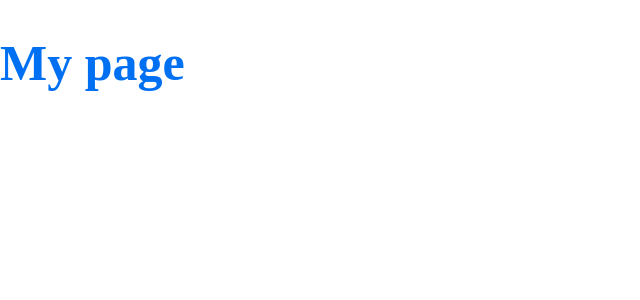
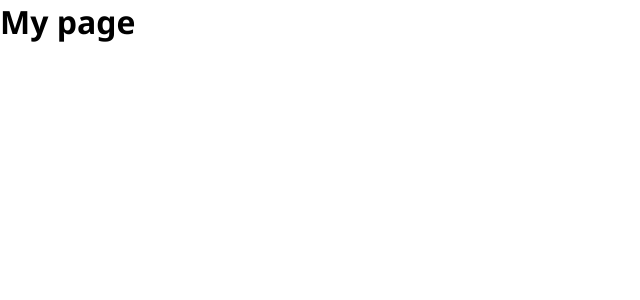
Before and after one commit to akadot/dotdev-webpage, a Next.js app: page / in a window 1280 px wide. Shown: the top 300 px of the page, without its empty margins (0-640 px from the left). Built offline with nearby package versions, Linux system fonts and the light colour scheme.

Commit message:
:tada: Starting Files

```diff
--- /dev/null
+++ b/components/GlobalStyle/index.js
@@ -0,0 +1,21 @@
+import { createGlobalStyle } from "styled-components";
+
+const GlobalStyle = createGlobalStyle`
+*{
+	padding: 0;
+	margin: 0;
+	outline: 0;
+	box-sizing: border-box;
+}
+
+html,body{
+	height: 100vh;
+	font-family: 'Segoe UI', Tahoma, Geneva, Verdana, sans-serif;
+}
+
+a, button, li{
+	text-decoration: none;
+}
+`;
+
+export default GlobalStyle;
--- a/pages/_app.js
+++ b/pages/_app.js
@@ -1,26 +1,10 @@
-import { createGlobalStyle, ThemeProvider } from 'styled-components'
-
-const GlobalStyle = createGlobalStyle`
-  body {
-    margin: 0;
-    padding: 0;
-    box-sizing: border-box;
-  }
-`
-
-const theme = {
-  colors: {
-    primary: '#0070f3',
-  },
-}
+import GlobalStyle from '../components/GlobalStyle'
 
 export default function App({ Component, pageProps }) {
   return (
     <>
       <GlobalStyle />
-      <ThemeProvider theme={theme}>
-        <Component {...pageProps} />
-      </ThemeProvider>
+      <Component {...pageProps} />
     </>
   )
 }
--- a/pages/index.js
+++ b/pages/index.js
@@ -1,10 +1,14 @@
-import styled from 'styled-components'
+import Head from 'next/head'
 
-const Title = styled.h1`
-  font-size: 50px;
-  color: ${({ theme }) => theme.colors.primary};
-`
 
 export default function Home() {
-  return <Title>My page</Title>
+  return (
+    <>
+      <Head>
+        <title>dot_</title>
+        <meta name="viewport" content="initial-scale=1.0, width=device-width" />
+      </Head>
+      <h1>My page</h1>
+    </>
+  );
 }
```
